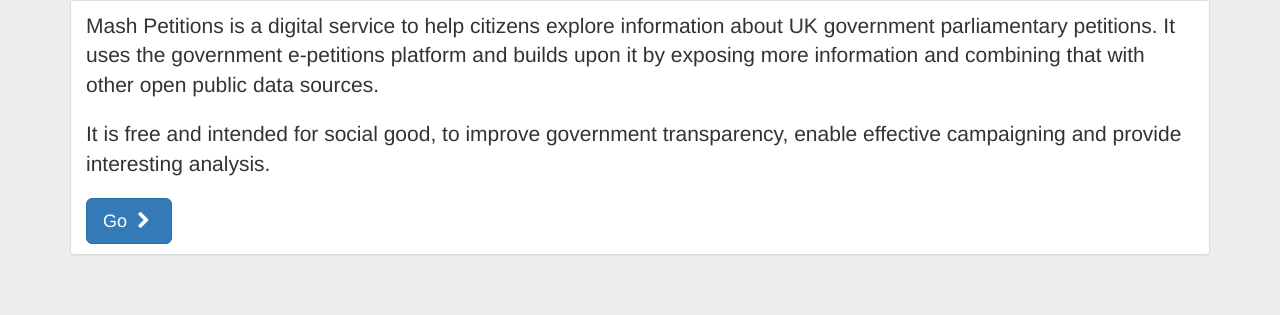
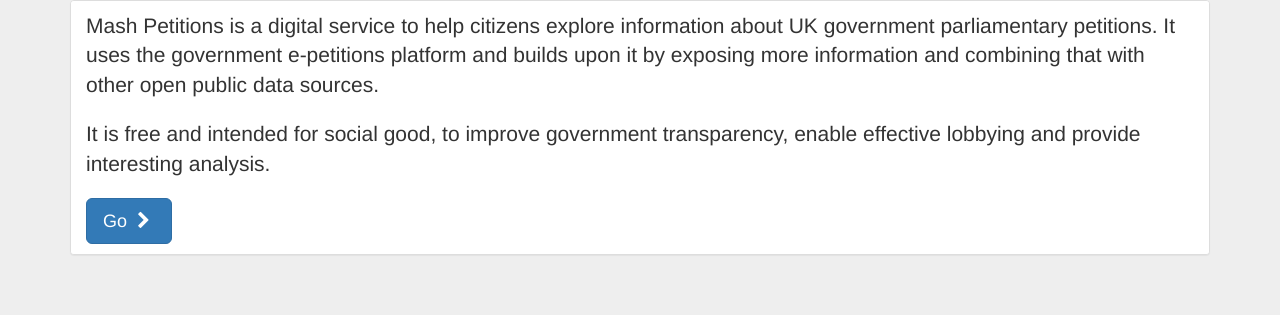
Before and after one commit to MashSoftware/petitions, a Flask app: page / in a window 1280 px wide. Shown: the part 146-461 px from the top of the page. Run offline with Flask 2, Linux system fonts and the light colour scheme; some libraries are stand-ins or nearby versions.

Commit message:
service description

```diff
--- a/application/templates/index.html
+++ b/application/templates/index.html
@@ -18,7 +18,7 @@
       <div class="list-group">
         <div class="list-group-item">
           <p class="lead">Mash Petitions is a digital service to help citizens explore information about UK government parliamentary petitions. It uses the government e-petitions platform and builds upon it by exposing more information and combining that with other open public data sources.</p>
-          <p class="lead">It is free and intended for social good, to improve government transparency, enable effective campaigning and provide interesting analysis.</p>
+          <p class="lead">It is free and intended for social good, to improve government transparency, enable effective lobbying and provide interesting analysis.</p>
           <a class="btn btn-lg btn-primary" href="/petitions?page=1&state=all" role="button">Go <i class="fa fa-chevron-right fa-fw"></i></a>
         </div>
       </div>
```
